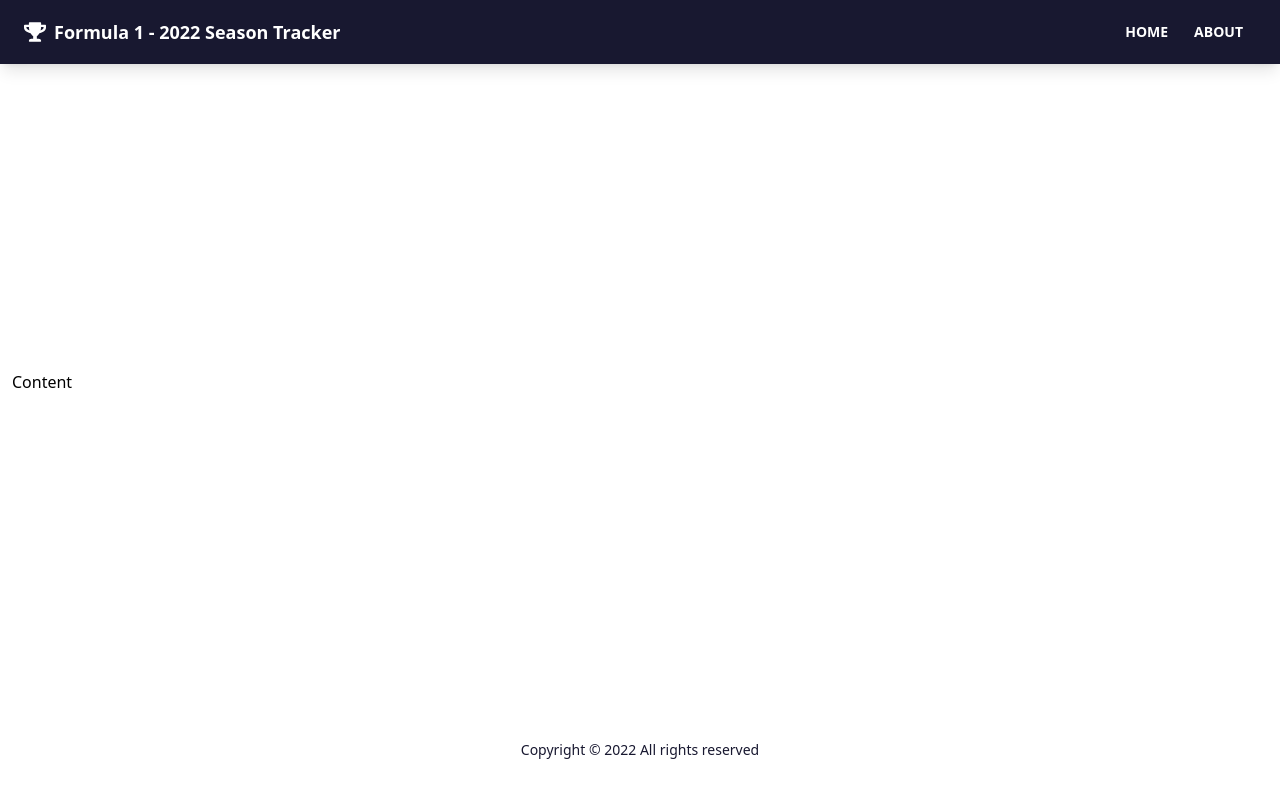
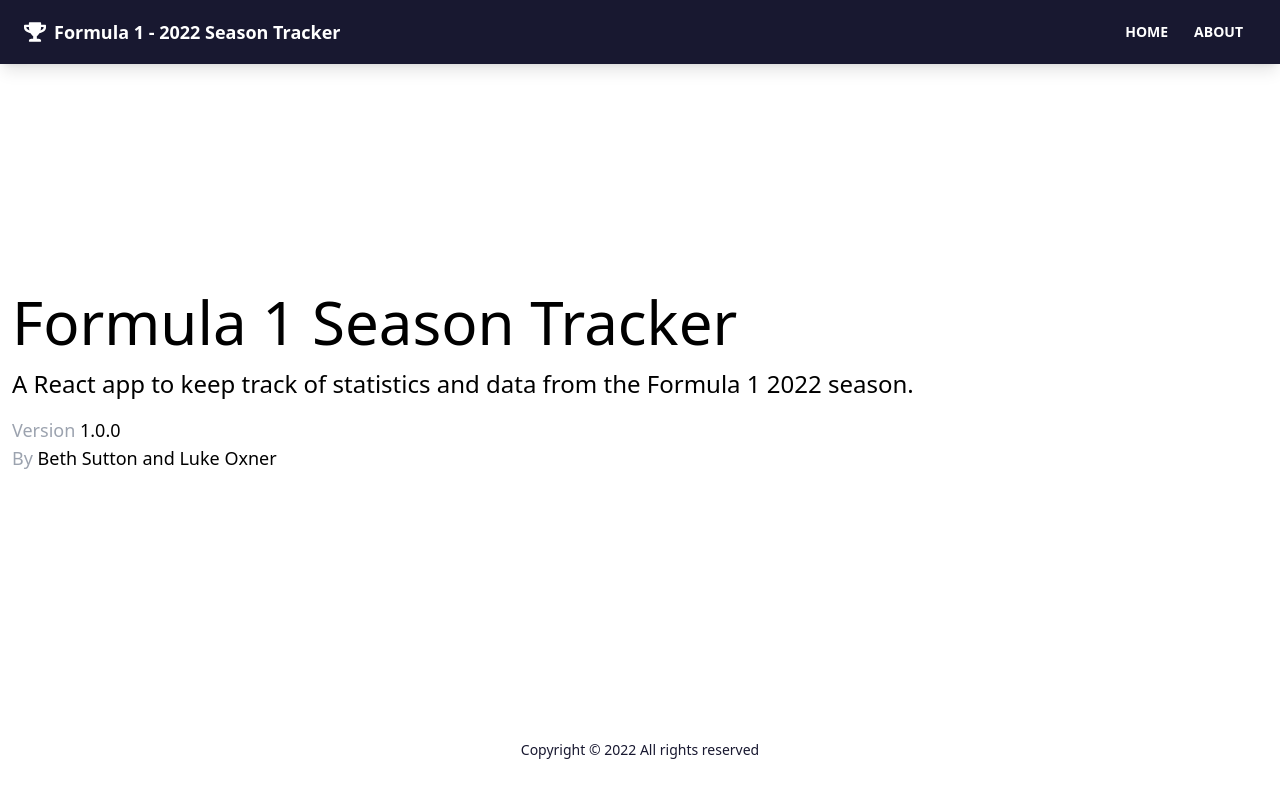
Before and after one commit to bethsutton/formula-1-season-tracker, a React (Create React App) app: page /about in a window 1280 px wide. Built offline with nearby package versions, Linux system fonts and the light colour scheme.

Commit message:
added pages folder and routes for home, about, and notfound

```diff
--- a/src/App.js
+++ b/src/App.js
@@ -1,4 +1,9 @@
-import { BrowserRouter as Router, Route } from 'react-router-dom';
+import { BrowserRouter as Router, Route, Routes } from 'react-router-dom';
+// PAGES
+import Home from './pages/Home';
+import About from './pages/About';
+import NotFound from './pages/NotFound';
+// COMPONENTS
 import Navbar from './components/layout/Navbar';
 import Footer from './components/layout/Footer';
 
@@ -8,7 +13,14 @@ function App() {
       <div className="flex flex-col justify-between h-screen">
         <Navbar />
 
-        <main className="container mx-auto px-3 pb-12">Content</main>
+        <main className="container mx-auto px-3 pb-12">
+          <Routes>
+            <Route path="/" element={<Home />} />
+            <Route path="/about" element={<About />} />
+            <Route path="/notfound" element={<NotFound />} />
+            <Route path="/*" element={<NotFound />} />
+          </Routes>
+        </main>
 
         <Footer />
       </div>
--- /dev/null
+++ b/src/pages/About.jsx
@@ -0,0 +1,21 @@
+import React from 'react';
+
+function About() {
+  return (
+    <div>
+      <h1 className="text-6xl mb-4">Formula 1 Season Tracker</h1>
+      <p className="mb-4 text-2xl">
+        A React app to keep track of statistics and data from the Formula 1 2022
+        season.
+      </p>
+      <p className="text-lg text-gray-400">
+        Version <span className="text-black">1.0.0</span>
+      </p>
+      <p className="text-lg text-gray-400">
+        By <span className="text-black">Beth Sutton and Luke Oxner</span>
+      </p>
+    </div>
+  );
+}
+
+export default About;
--- /dev/null
+++ b/src/pages/Home.jsx
@@ -0,0 +1,11 @@
+import React from 'react';
+
+function Home() {
+  return (
+    <div>
+      <h1 className="text-6xl">Welcome</h1>
+    </div>
+  );
+}
+
+export default Home;
--- /dev/null
+++ b/src/pages/NotFound.jsx
@@ -0,0 +1,22 @@
+import React from 'react';
+import { FaHome } from 'react-icons/fa';
+import { Link } from 'react-router-dom';
+
+function NotFound() {
+  return (
+    <div className="hero">
+      <div className="text-center hero-content">
+        <div className="max-w-lg">
+          <h1 className="text-8xl font-bold mb-8">Oops!</h1>
+          <p className="text-5xl mb-8">404 - Page not found</p>
+          <Link to="/" className="btn btn-primary btn-lg">
+            <FaHome className="mr-2" />
+            Back To Home
+          </Link>
+        </div>
+      </div>
+    </div>
+  );
+}
+
+export default NotFound;
```
